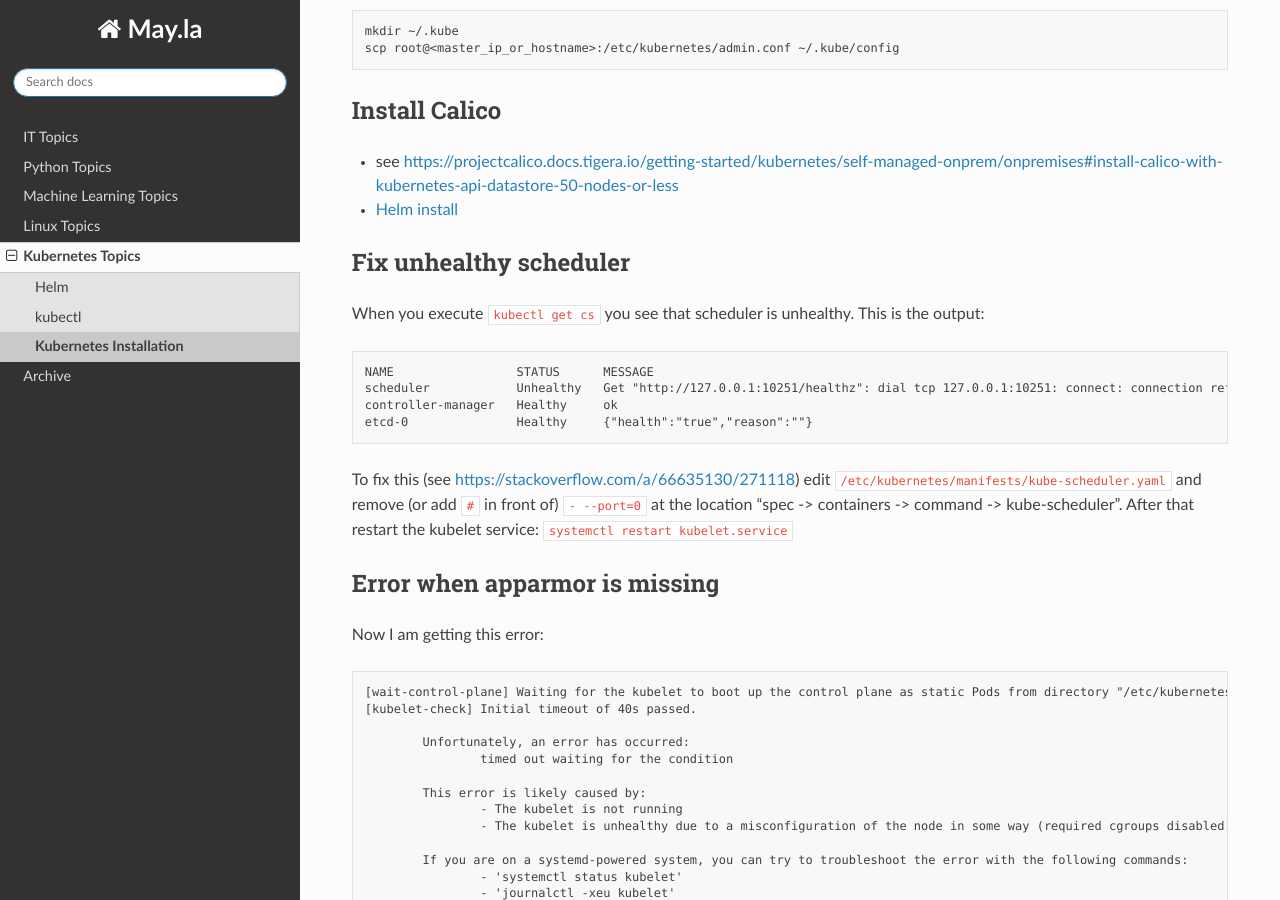
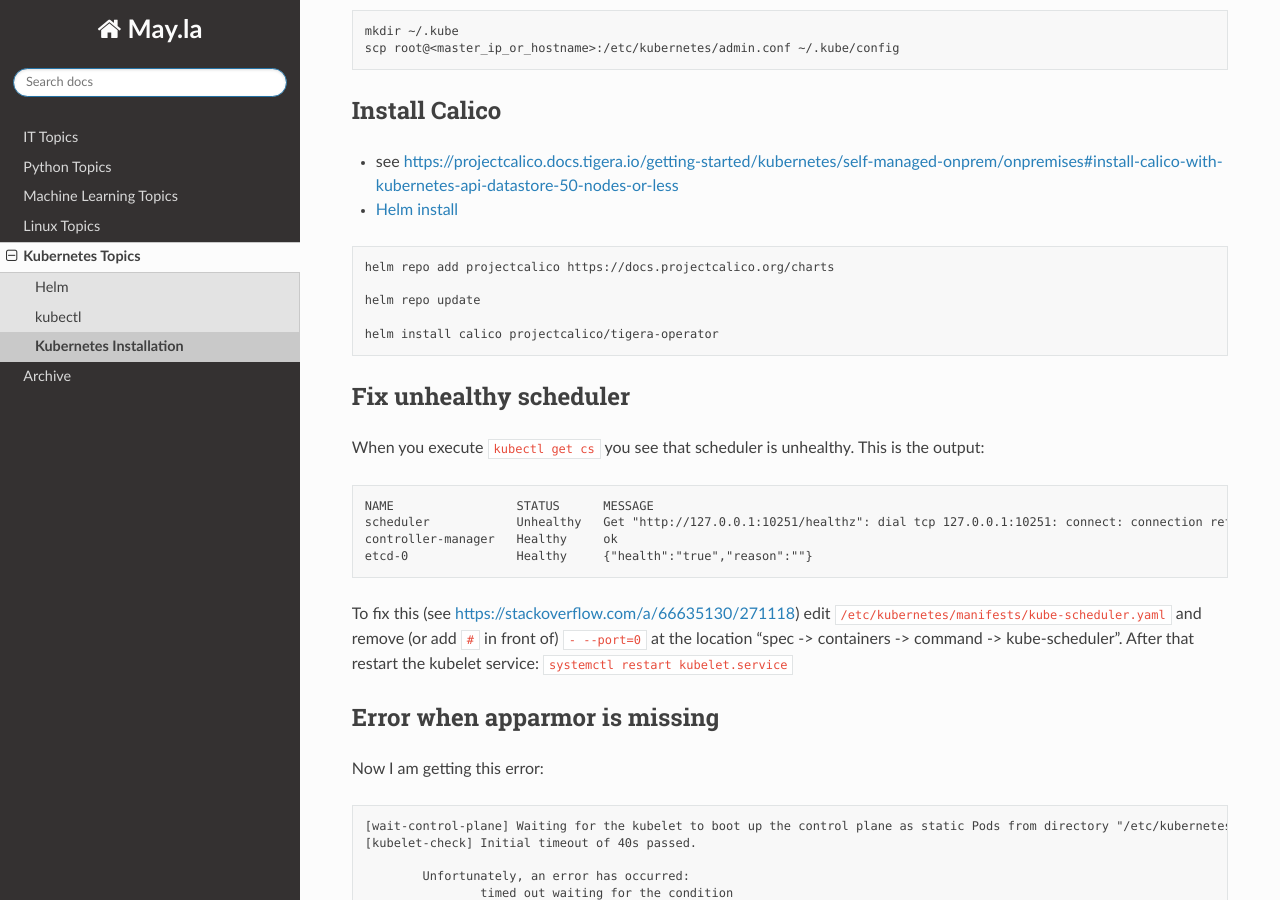
Before and after one commit to PhilipMay/May.la, a Sphinx documentation site: the page built from source/k8s/kubernetes-install.md, in a window 1280 px wide and 900 px high, scrolled down 2335 px. Built offline with Sphinx 7.4.7 and the Read the Docs theme 2.0.0, drawn with Linux system fonts in a browser that asks for light colours.

Commit message:
Update kubernetes-install.md

````diff
--- a/source/k8s/kubernetes-install.md
+++ b/source/k8s/kubernetes-install.md
@@ -113,6 +113,14 @@ scp root@<master_ip_or_hostname>:/etc/kubernetes/admin.conf ~/.kube/config
 - see https://projectcalico.docs.tigera.io/getting-started/kubernetes/self-managed-onprem/onpremises#install-calico-with-kubernetes-api-datastore-50-nodes-or-less
 - [Helm install](https://projectcalico.docs.tigera.io/getting-started/kubernetes/helm)
 
+```bash
+helm repo add projectcalico https://docs.projectcalico.org/charts
+
+helm repo update
+
+helm install calico projectcalico/tigera-operator
+```
+
 ## Fix unhealthy scheduler
 When you execute `kubectl get cs` you see that scheduler is unhealthy. This is the output:
 ```text
````
